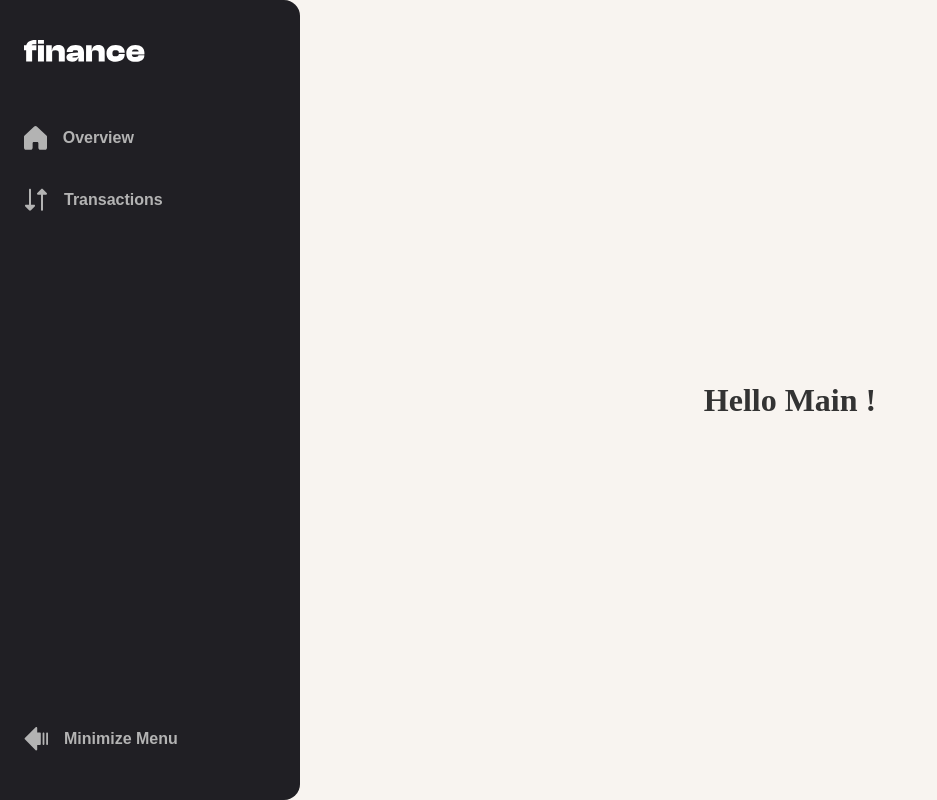
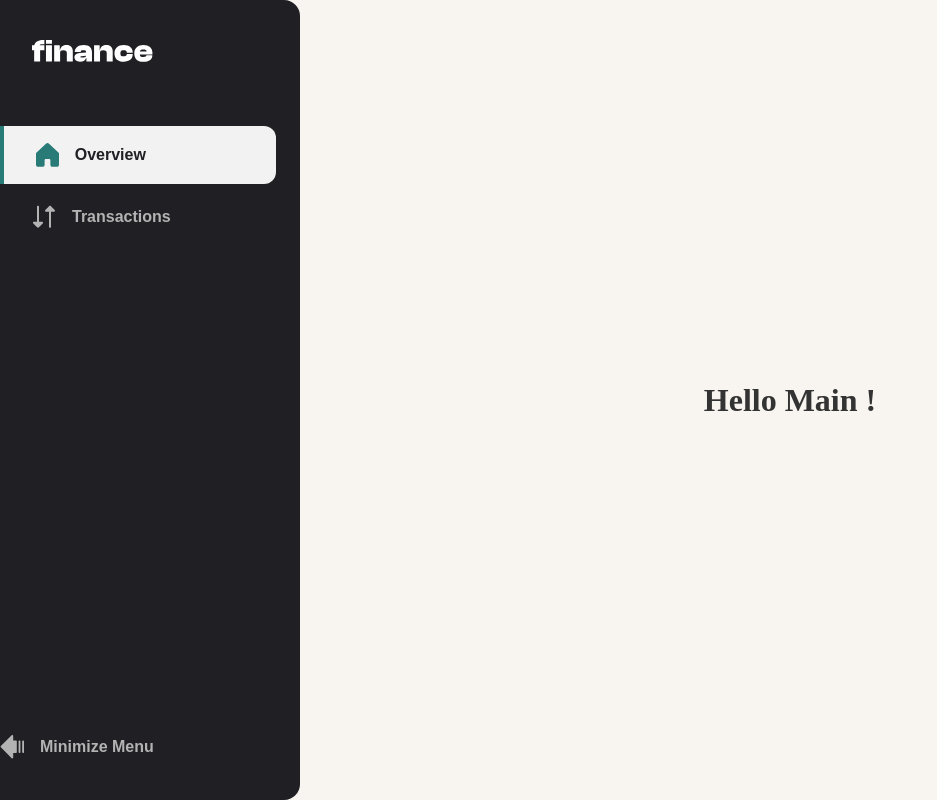
Before and after one commit to Kherraz-Med-Achraf/personal-finance-app, a Vue app: page / in a window 1280 px wide. Shown: the whole page, without its empty margins (0-937 px from the left). Built offline with nearby package versions, Linux system fonts and the light colour scheme.

Commit message:
feat: add hover and active class

```diff
--- a/src/components/SidebarMenu.vue
+++ b/src/components/SidebarMenu.vue
@@ -5,8 +5,8 @@
       <img v-else :src="logoSmall" alt="logo" />
     </div>
     <ul>
-      <li>
-        <router-link to="/"
+      <li class="">
+        <router-link to="/" exact-active-class="active"
           ><img :src="OverviewIcon" alt="Overview Icon" /><span
             v-if="sidebarMenuOpen"
             >Overview</span
@@ -14,7 +14,7 @@
         >
       </li>
       <li>
-        <router-link to="/"
+        <router-link to="/transactions" active-class="active"
           ><img :src="TransactionsIcon" alt="Transactions Icon" /><span
             v-if="sidebarMenuOpen"
             >Transactions</span
@@ -50,8 +50,8 @@ let sidebarMenuOpen = ref(true);
 .sidebar-menu {
   width: 300px;
   background-color: $grey-900;
-  border-radius: 0 16px 16px 0;
-  padding: 0 32px 32px $spacing-300;
+  border-radius: 0 $spacing-200 $spacing-200 0;
+  padding-bottom: $spacing-300;
   display: flex;
   flex-direction: column;
   justify-content: flex-start;
@@ -61,6 +61,7 @@ let sidebarMenuOpen = ref(true);
     display: flex;
     justify-content: flex-start;
     align-items: center;
+    padding: 0 $spacing-400;
     img {
       height: 21.76px;
       width: auto;
@@ -74,14 +75,21 @@ let sidebarMenuOpen = ref(true);
     align-items: flex-start;
     gap: $spacing-50;
     padding: $spacing-300 0;
+    width: 100%;
+    padding-right: $spacing-300;
     li {
       height: 58px;
+      width: 100%;
+      cursor: pointer;
       a {
         display: flex;
         justify-content: flex-start;
         align-items: center;
         gap: $spacing-200;
         text-decoration: none;
+        height: 100%;
+        width: 100%;
+        padding: 0 $spacing-400;
         img {
           height: 24px;
           width: auto;
@@ -89,6 +97,29 @@ let sidebarMenuOpen = ref(true);
         span {
           @include text-preset-3;
           color: $grey-300;
+        }
+        &.active {
+          background-color: $grey-100;
+          border-radius: 0 $spacing-150 $spacing-150 0;
+          border-left: 4px solid $green;
+          img {
+            filter: brightness(0) saturate(100%) invert(39%) sepia(8%)
+              saturate(2896%) hue-rotate(128deg) brightness(102%) contrast(91%);
+          }
+          span {
+          color: $grey-900;
+        }
+        }
+      }
+      &:hover {
+        a:not(.active) {
+          span {
+            color: $grey-100;
+          }
+          img {
+            filter: brightness(0) saturate(100%) invert(94%) sepia(53%)
+              saturate(153%) hue-rotate(16deg) brightness(112%) contrast(93%);
+          }
         }
       }
     }
--- a/src/router.js
+++ b/src/router.js
@@ -13,11 +13,11 @@ const routes = [
         name: "Home",
         component: Home,
       },
-      // {
-      //   path: "profile",
-      //   name: "Profile",
-      //   component: Profile,
-      // },
+      {
+        path: "transactions",
+        name: "Transactions",
+        component: Home,
+      },
       // {
       //   path: "settings",
       //   name: "Settings",
```
